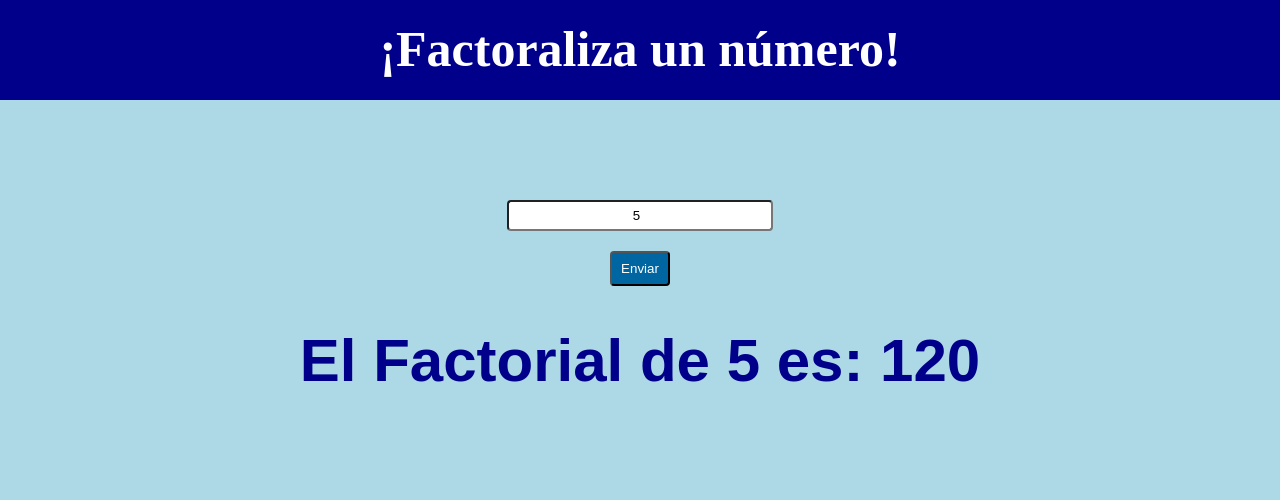
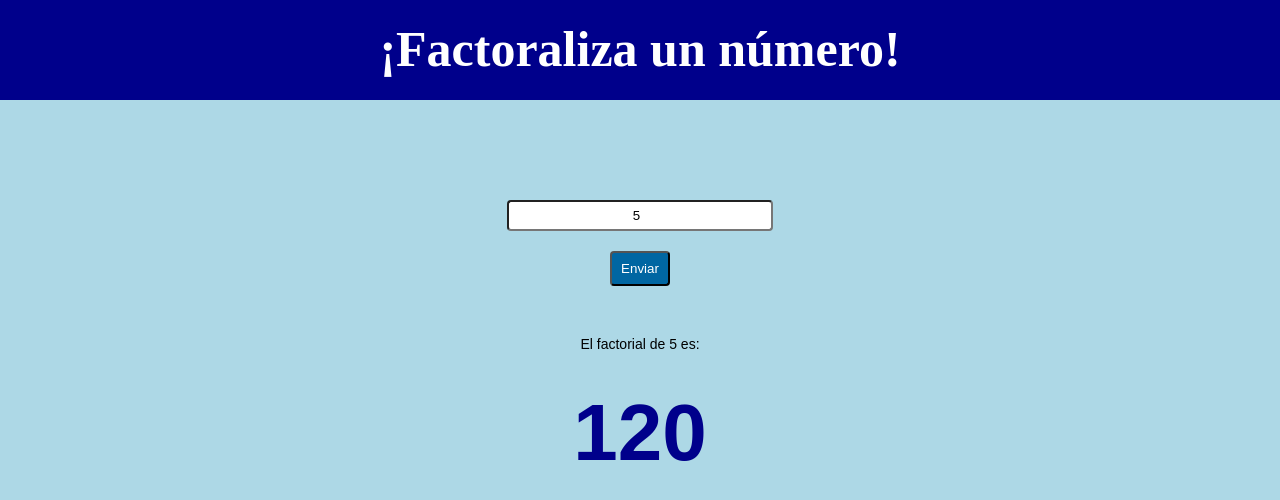
Before and after one commit to val135/factoralizar, a plain HTML site: page index.html in a window 1280 px wide. Both pictures are taken after typing "5" into the empty fields and a click on the button "Enviar". Drawn offline with Linux system fonts and the light colour scheme.

Commit message:
cambios colores y tamaños

```diff
--- a/index.html
+++ b/index.html
@@ -21,6 +21,7 @@
                 <input class="pick-number" type="number" placeholder="Elige un número entero">
                 <button type="submit" class="submit-button">Enviar</button>
 
+                <p></p>
                 <h1></h1>
             </form>
         </div>
--- a/punto3.js
+++ b/punto3.js
@@ -14,7 +14,8 @@ boton.addEventListener(`click`,(e)=>{
             numInputb *= numInput;
       }
     }
-    document.querySelector('h1').innerHTML=`El Factorial de ${save} es: ${numInputb}`;
+    document.querySelector('p').innerHTML=`El factorial de ${save} es:`;
+    document.querySelector('h1').innerHTML= `${numInputb}`;
 })
 
 /*function factorialize(numInput) {
--- a/styles.css
+++ b/styles.css
@@ -22,14 +22,23 @@ header {
 }
 
 h1 {
-    font-size: 60px;
+    font-size: 80px;
     font-family: Arial, Helvetica, sans-serif;
     color: darkblue;
+    margin-top: 35px;
 
 }
 
 h2 {
     font-size: 25px;
+
+}
+
+p {
+    font-size: 14px;
+    font-family: Arial, Helvetica, sans-serif;
+    color: black;
+    margin-top: 50px;
 }
 
 .title {
```
